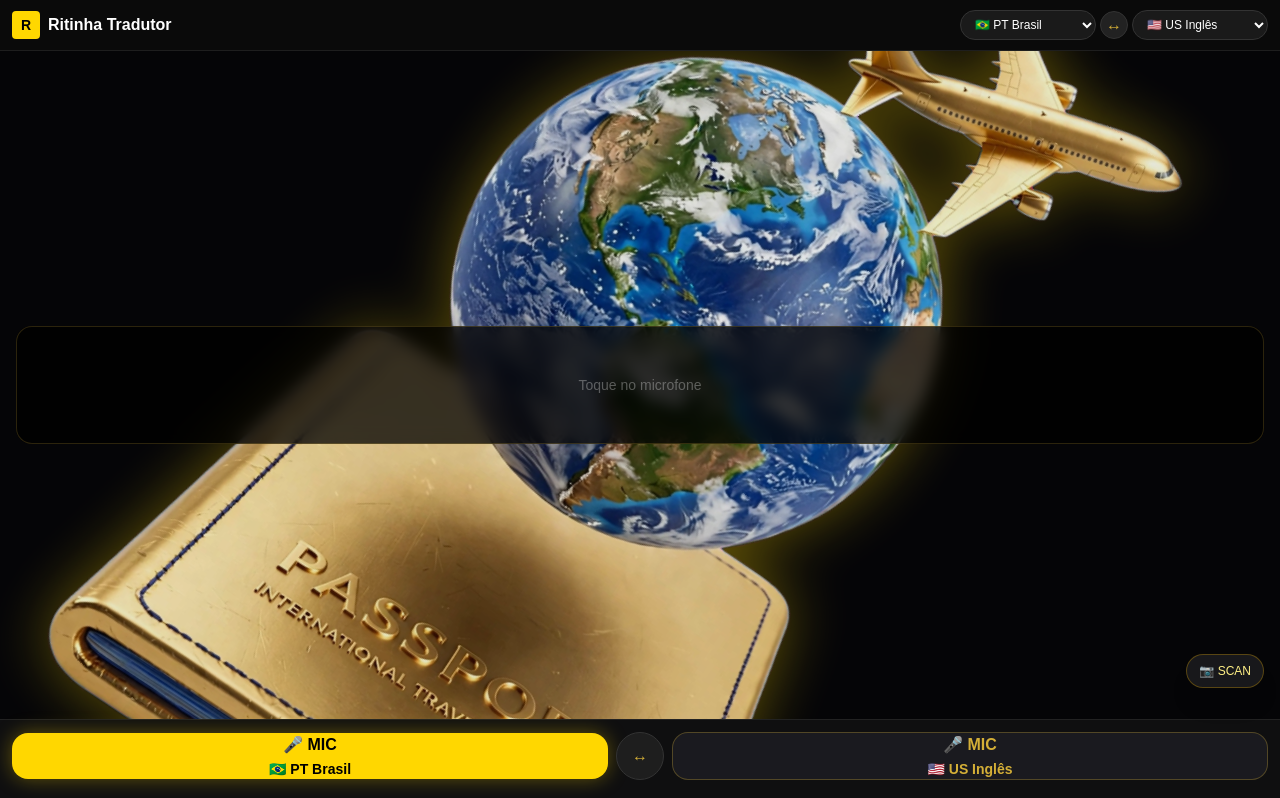
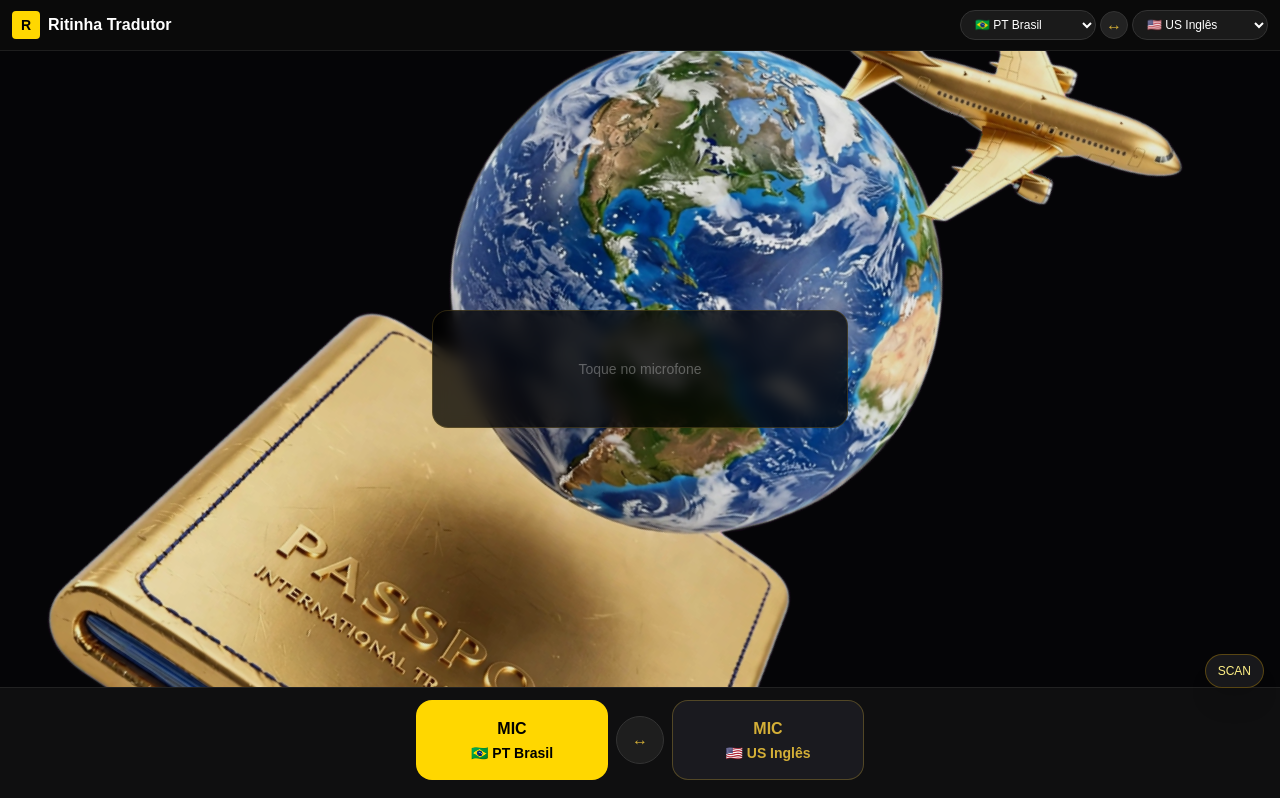
Before and after one commit to familia-tradutor/ritinha-tradutor, a Next.js app: page / in a window 1280 px wide. Shown: the top 798 px of the page. Built offline with nearby package versions, Linux system fonts and the light colour scheme.

Commit message:
fix historico visivel v1.2 - sem sed bugado

```diff
--- a/src/app/page.tsx
+++ b/src/app/page.tsx
@@ -1,7 +1,6 @@
 "use client"
 import Historico, { salvarNoHistorico } from "@/components/Historico";
 import { useRef, useState } from 'react'
-
 const LANGS = [
   { code:'pt', label:'PT Brasil', flag:'🇧🇷', speech:'pt-BR' },
   { code:'en', label:'US Inglês', flag:'🇺🇸', speech:'en-US' },
@@ -18,7 +17,6 @@ const LANGS = [
   { code:'es-BO', label:'BO Bolívia', flag:'🇧🇴', speech:'es-BO' },
   { code:'es-EC', label:'EC Equador', flag:'🇪🇨', speech:'es-EC' },
 ]
-
 function compressImage(file: File): Promise<string> {
   return new Promise((res) => {
     const img = new Image()
@@ -28,14 +26,12 @@ function compressImage(file: File): Promise<string> {
       let w = img.width, h = img.height
       if(w>h && w>max){ h=h*max/w; w=max } else if(h>max){ w=w*max/h; h=max }
       canvas.width=w; canvas.height=h
-      const ctx = canvas.getContext('2d')!
-      ctx.drawImage(img,0,0,w,h)
+      canvas.getContext('2d')!.drawImage(img,0,0,w,h)
       res(canvas.toDataURL('image/jpeg', 0.7))
     }
     img.src = URL.createObjectURL(file)
   })
 }
-
 export default function Page(){
   const recRef = useRef<any>(null)
   const [from, setFrom] = useState('pt')
@@ -50,16 +46,15 @@ export default function Page(){
   const [ocrTranslated, setOcrTranslated] = useState("")
   const cameraInputRef = useRef<HTMLInputElement>(null)
   const [interim, setInterim] = useState('')
-
   const doTranslate=async(text:string, f:string, t:string)=>{
     if(!text.trim()) return
     const clean = text.trim().slice(0, 380)
     setOrigem(clean); setInterim('Traduzindo...')
     try{
       const r=await fetch('/api/translate',{method:'POST',headers:{'Content-Type':'application/json'},body:JSON.stringify({text: clean, from:f, to:t})})
-      const d=await r.json(); setTraduzido(d.translated||clean); salvarNoHistorico(origem, d.translated||clean); setInterim('')
+      const d=await r.json(); setTraduzido(d.translated||clean); salvarNoHistorico(clean, d.translated||clean); setInterim('')
       const utter=new SpeechSynthesisUtterance(d.translated||clean); utter.lang=LANGS.find(l=>l.code===t)?.speech||'en-US'; speechSynthesis.speak(utter)
-    }catch{ setTraduzido(clean); salvarNoHistorico(origem, clean); setInterim('') }
+    }catch{ setTraduzido(clean); salvarNoHistorico(clean, clean); setInterim('') }
   }
   const swap=()=>{ const f=from; const t=to; setFrom(t); setTo(f); setOrigem(traduzido); setTraduzido(origem) }
   const startContinuous=(code:string)=>{
@@ -79,7 +74,6 @@ export default function Page(){
   }
   const fromLabel=LANGS.find(l=>l.code===from)?.label||from; const toLabel=LANGS.find(l=>l.code===to)?.label||to
   const fromFlag=LANGS.find(l=>l.code===from)?.flag||'🏳'; const toFlag=LANGS.find(l=>l.code===to)?.flag||'🏳'
-
   const handleCameraCapture = async (e: React.ChangeEvent<HTMLInputElement>) => {
     const file = e.target.files?.[0]; if (!file) return
     setCameraLoading(true); setOcrOriginal(""); setOcrTranslated("")
@@ -95,10 +89,10 @@ export default function Page(){
       const transRes = await fetch('/api/translate', { method: 'POST', headers: { 'Content-Type': 'application/json' }, body: JSON.stringify({ text: extracted.slice(0,380), from: 'auto', to: from }) })
       const transData = await transRes.json()
       setOcrTranslated(transData.translated || extracted)
+      salvarNoHistorico(extracted, transData.translated || extracted)
     }catch(err:any){ alert('Erro OCR: '+(err.message||'')); console.error(err) }
     setCameraLoading(false)
   }
-
   return (
     <div className="min-h-screen bg-black text-white flex flex-col">
       <header className="flex items-center justify-between px-3 py-2.5 bg-[#0a0a0a] border-b border-[#1e1e1e] z-20 gap-2">
@@ -114,15 +108,16 @@ export default function Page(){
           <div className="fixed bottom-4 left-4 right-4 z-50 bg-black/90 backdrop-blur border border-yellow-500/30 rounded-2xl p-4 max-h- overflow-auto">
             <div className="flex justify-between items-center mb-3"><h3 className="text-yellow-400 font-bold">Foto escaneada</h3><button onClick={()=>{setCameraImage(null); setOcrOriginal(""); setOcrTranslated("")}} className="text-white/60">✕</button></div>
             <img src={cameraImage} className="w-full h-32 object-contain rounded-lg mb-3 bg-white/10" />
-            {ocrOriginal && (<><p className="text-xs text-white/50 mb-1">ORIGINAL:</p><p className="bg-white/10 p-3 rounded-lg text-white text-sm mb-3 whitespace-pre-wrap">{ocrOriginal}</p><p className="text-xs text-yellow-400/70 mb-1">TRADUZIDO ({from.toUpperCase()}):</p><p className="bg-yellow-500/20 p-3 rounded-lg text-white text-sm whitespace-pre-wrap border border-yellow-500/30">{ocrTranslated || 'Traduzindo...'}</p></>)}
+            {ocrOriginal && (<><p className="text-xs text-white/50 mb-1">ORIGINAL:</p><p className="bg-white/10 p-3 rounded-lg text-white text-sm mb-3 whitespace-pre-wrap">{ocrOriginal}</p><p className="text-xs text-yellow-400/70 mb-1">TRADUZIDO:</p><p className="bg-yellow-500/20 p-3 rounded-lg text-white text-sm whitespace-pre-wrap border border-yellow-500/30">{ocrTranslated || 'Traduzindo...'}</p></>)}
           </div>
         )}
         <input ref={cameraInputRef} type="file" accept="image/*" capture="environment" onChange={handleCameraCapture} className="hidden" />
-        <button onClick={() => cameraInputRef.current?.click()} disabled={cameraLoading} className="fixed bottom-28 right-4 z-[70] bg-zinc-900 border border-yellow-500/30 text-yellow-200 text-xs px-3 py-2 rounded-full shadow-xl">{cameraLoading? '⏳ LENDO...' : '📷 SCAN'}</button>
-        <img src="/globo-passaporte.png" alt="Ritinha" className={`absolute w- h- object-contain transition-all duration-700 ${isActive? "scale-110 animate-pulse drop-shadow-[0_0_60px_rgba(255,60,60,0.8)] brightness-110" : "animate-[spin_60s_linear_infinite] opacity-90 drop-shadow-[0_0_30px_rgba(255,215,0,0.4)]"}`} />
-        <div className="relative z-10 w-full max-w- px-4"><div className="bg-black/75 backdrop-blur border border-[#D4AF37]/20 rounded-2xl p-4 min-h-">{isActive? (<div><div className="flex items-center gap-2 text-red-400 text-xs animate-pulse mb-2"><span className="w-2 h-2 bg-red-500 rounded-full animate-ping"></span> GRAVANDO</div><div className="text-white/90">{interim||origem||'Ouvindo...'}</div></div>) : origem || traduzido? (<div className="space-y-3">{origem && <div><div className="text-xs tracking-widest text-white/40 mb-1">{fromFlag} {fromLabel} DISSE:</div><div className="text-white font-medium">{origem}</div></div>}{traduzido && <div><div className="text-xs tracking-widest text-[#D4AF37]/60 mb-1">{toFlag} {toLabel} TRADUÇÃO:</div><div className="text-[#FFD700] font-bold text-lg">{traduzido}</div></div>}</div>) : (<div className="text-center text-white/30 text-sm py-8">Toque no microfone</div>)}</div></div>
+        <button onClick={() => cameraInputRef.current?.click()} disabled={cameraLoading} className="fixed bottom-28 right-4 z-[70] bg-zinc-900 border border-yellow-500/30 text-yellow-200 text-xs px-3 py-2 rounded-full shadow-xl">{cameraLoading? 'LENDO...' : 'SCAN'}</button>
+        <img src="/globo-passaporte.png" alt="Ritinha" className={`absolute w- h- object-contain transition-all duration-700 ${isActive? "scale-110 animate-pulse" : "animate-[spin_60s_linear_infinite] opacity-90"}`} />
+        <div className="relative z-10 w-full max-w-md px-4"><div className="bg-black/75 backdrop-blur border border-[#D4AF37]/20 rounded-2xl p-4 min-h-">{isActive? (<div><div className="flex items-center gap-2 text-red-400 text-xs animate-pulse mb-2"><span className="w-2 h-2 bg-red-500 rounded-full animate-ping"></span> GRAVANDO</div><div className="text-white/90">{interim||origem||'Ouvindo...'}</div></div>) : origem || traduzido? (<div className="space-y-3">{origem && <div><div className="text-xs tracking-widest text-white/40 mb-1">{fromFlag} {fromLabel} DISSE:</div><div className="text-white font-medium">{origem}</div></div>}{traduzido && <div><div className="text-xs tracking-widest text-[#D4AF37]/60 mb-1">{toFlag} {toLabel} TRADUÇÃO:</div><div className="text-[#FFD700] font-bold text-lg">{traduzido}</div></div>}</div>) : (<div className="text-center text-white/30 text-sm py-8">Toque no microfone</div>)}</div></div>
       </div>
-      <div className="bg-[#0f0f10] border-t border-[#222] p-3 pb-5 z-20"><div className="max-w- mx-auto">{!isActive? (<div className="grid grid-cols-[1fr_48px_1fr] gap-2 items-center"><button onClick={()=>startContinuous(from)} className="h- rounded-2xl bg-[#FFD700] text-black font-black flex flex-col items-center justify-center gap-0.5 shadow-[0_0_20px_rgba(255,215,0,0.35)] active:scale-95"><span>🎤 MIC</span><span className="text-sm">{fromFlag} {fromLabel}</span></button><button onClick={swap} className="h-12 w-12 rounded-full bg-[#1e1e1e] border border-[#333] text-[#D4AF37] mx-auto">↔</button><button onClick={()=>startContinuous(to)} className="h- rounded-2xl bg-[#1a1a1f] border border-[#D4AF37]/30 text-[#D4AF37] font-black flex flex-col items-center justify-center gap-0.5 active:scale-95"><span>🎤 MIC</span><span className="text-sm">{toFlag} {toLabel}</span></button></div>) : (<button onClick={stopContinuous} className="w-full h- rounded-2xl bg-red-600 text-white font-black flex items-center justify-center gap-3 shadow-[0_0_30px_rgba(255,0,0,0.5)] animate-pulse active:scale-95">PARAR E TRADUZIR</button>)}</div></div>
+      <div className="bg-[#0f0f10] border-t border-[#222] p-3 pb-5 z-20"><div className="max-w-md mx-auto">{!isActive? (<div className="grid grid-cols-[1fr_48px_1fr] gap-2 items-center"><button onClick={()=>startContinuous(from)} className="h-20 rounded-2xl bg-[#FFD700] text-black font-black flex flex-col items-center justify-center gap-0.5 active:scale-95"><span>MIC</span><span className="text-sm">{fromFlag} {fromLabel}</span></button><button onClick={swap} className="h-12 w-12 rounded-full bg-[#1e1e1e] border border-[#333] text-[#D4AF37] mx-auto">↔</button><button onClick={()=>startContinuous(to)} className="h-20 rounded-2xl bg-[#1a1a1f] border border-[#D4AF37]/30 text-[#D4AF37] font-black flex flex-col items-center justify-center gap-0.5 active:scale-95"><span>MIC</span><span className="text-sm">{toFlag} {toLabel}</span></button></div>) : (<button onClick={stopContinuous} className="w-full h-20 rounded-2xl bg-red-600 text-white font-black flex items-center justify-center gap-3 animate-pulse active:scale-95">PARAR E TRADUZIR</button>)}</div></div>
+      <Historico />
     </div>
   )
 }
```
